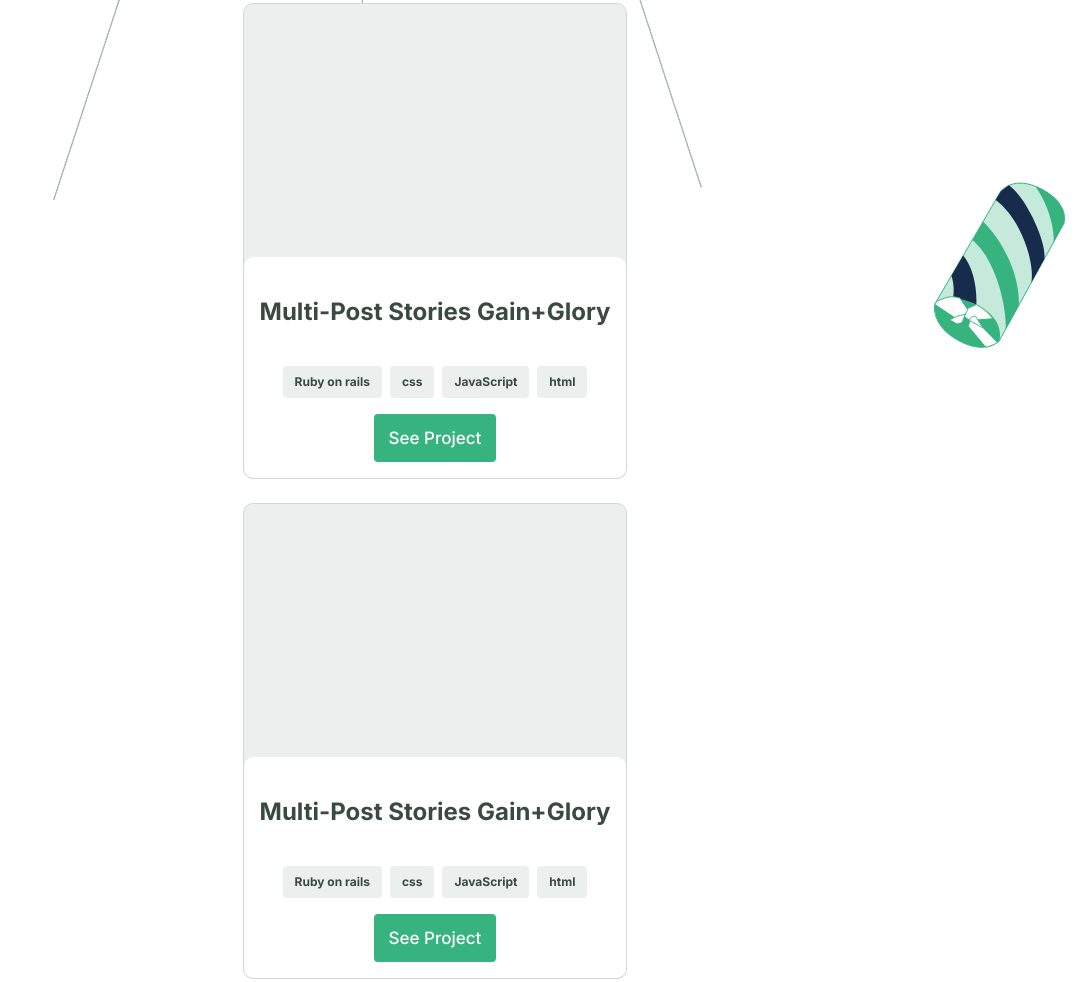
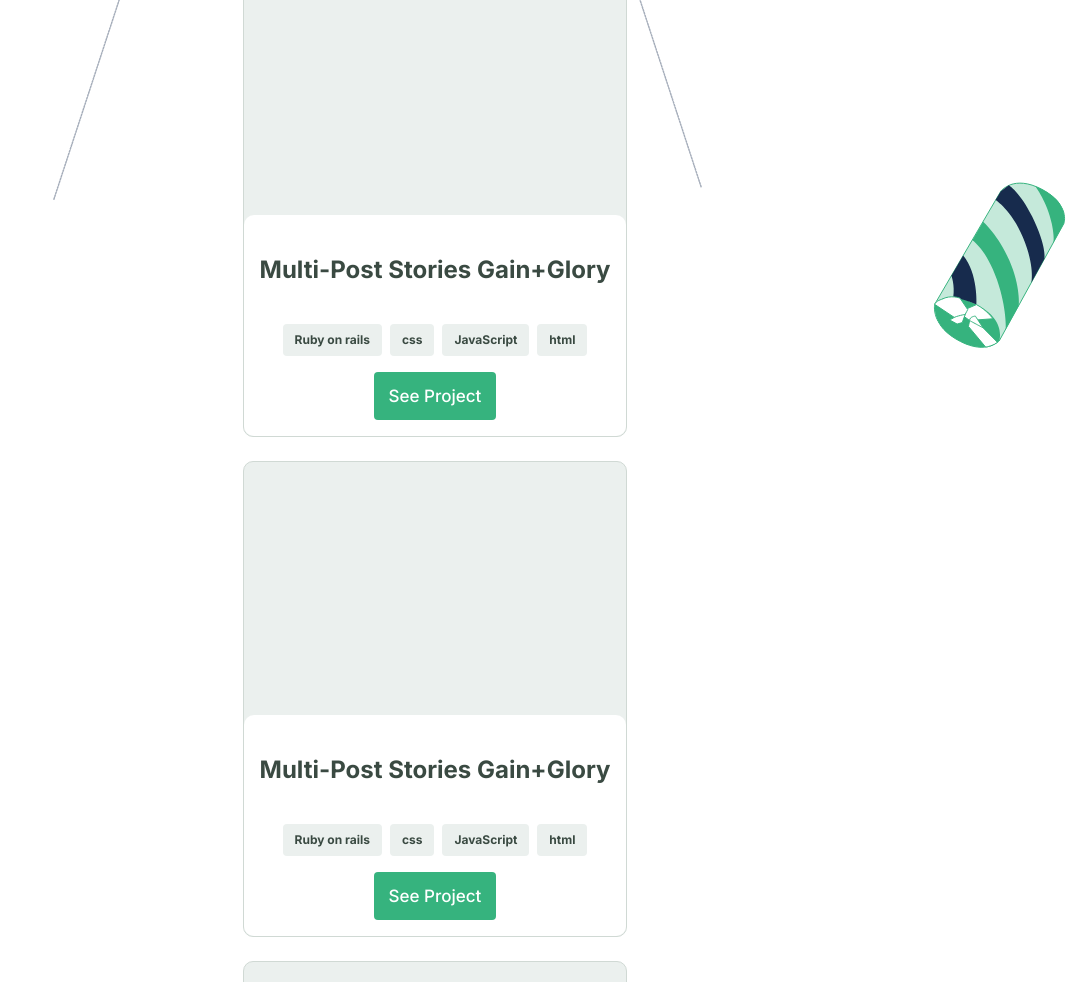
Before and after one commit to PierreBarba/portfolio-setup-and-movile-first, a website: page index.html in a window 1280 px wide. Shown: the part 1952-2934 px from the top of the page, without its empty margins (205-1280 px from the left). Drawn offline with Linux system fonts and the light colour scheme.

Commit message:
fix corrections

```diff
--- a/index.html
+++ b/index.html
@@ -62,7 +62,7 @@
             </section>
         </section>
         <section class="post">
-            <section class="cardInformation">
+            <div class="cardInformation">
                 <h3 class="subtitle">Multi-Post Stories Gain+Glory</h3>
                 <ul>
                     <li class="myRecentWorkItem">Ruby on rails</li>
@@ -71,7 +71,7 @@
                     <li class="myRecentWorkItem">html</li>
                 </ul>
                 <button type="button"class="buttongreen">See Project</button>
-            </section>
+            </div>
         </section>
         <section class="post">
             <section class="cardInformation">
--- a/style.css
+++ b/style.css
@@ -96,12 +96,10 @@ body {
 }
 
 .myRecentWork {
-  text-align: center;
-  margin: 5%;
-  display: flex;
-  flex-direction: column;
-  align-items: center;
-  gap: 24px;
+  margin: 22px;
+    display: grid;
+    gap: 24px;
+    justify-items: center;
 }
 
 .titleWorkBlue {
@@ -307,7 +305,8 @@ body {
   right: 0;
 }
 
-h3 {
+.subtitle {
+  text-align: center;
   font-size: 24px;
   font-weight: 600;
   font-family: "inter", sans-serif;
```
